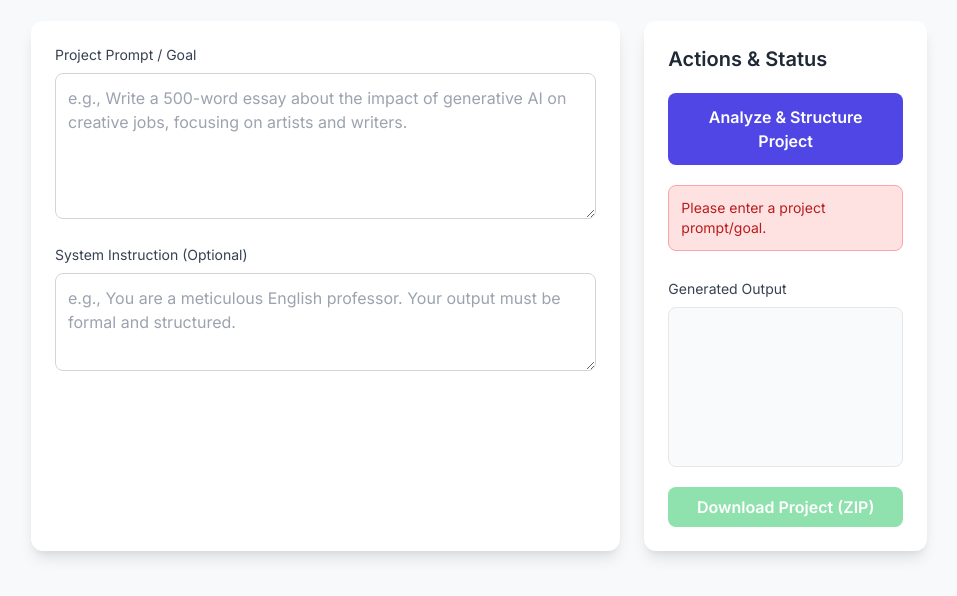
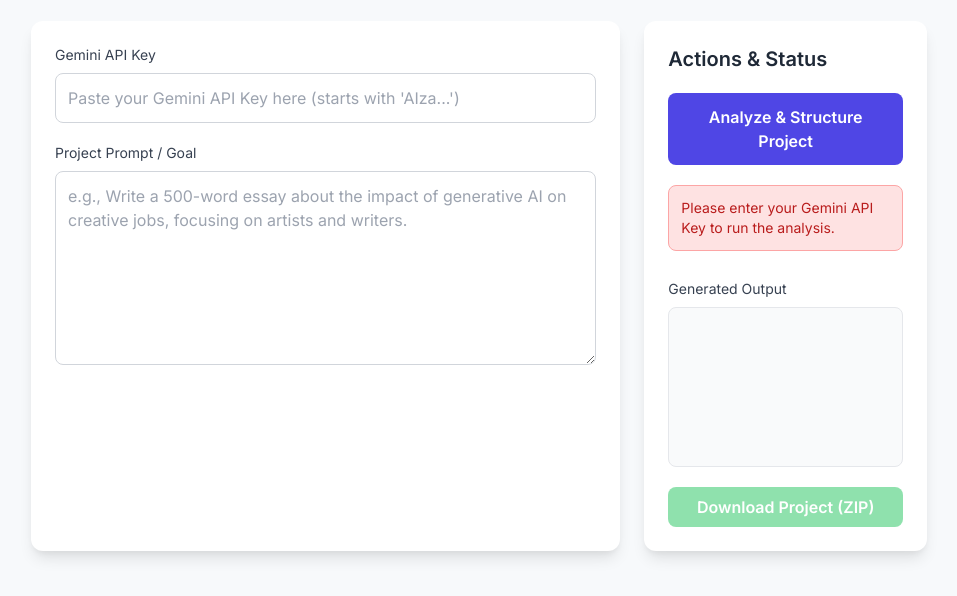
Before and after one commit to DennisNikolayenko/AI-QA-Generator, a plain HTML site: page index.html in a window 1280 px wide. Both pictures are taken after a click on the button "Analyze & Structure Project". Shown: the part 144-740 px from the top of the page, without its empty margins (161-1118 px from the left). Drawn offline with nearby package versions, Linux system fonts and the light colour scheme.

Commit message:
Back to original

```diff
--- a/index.html
+++ b/index.html
@@ -19,17 +19,21 @@
         <h1 class="text-3xl font-bold text-gray-800 mb-6 text-center">LLM Project Artifact Generator</h1>
 
         <div class="grid grid-cols-1 lg:grid-cols-3 gap-6">
-            <!-- Input Card -->
+            <!-- Input Card (Updated) -->
             <div class="card p-6 rounded-xl col-span-2 space-y-5">
+
+                <!-- NEW: Gemini API Key Input -->
                 <div class="space-y-2">
-                    <label for="promptInput" class="block text-sm font-medium text-gray-700">Project Prompt / Goal</label>
-                    <textarea id="promptInput" rows="5" class="w-full p-3 border border-gray-300 rounded-lg focus:ring-indigo-500 focus:border-indigo-500 transition duration-150" placeholder="e.g., Write a 500-word essay about the impact of generative AI on creative jobs, focusing on artists and writers."></textarea>
+                    <label for="apiKeyInput" class="block text-sm font-medium text-gray-700">Gemini API Key</label>
+                    <input type="password" id="apiKeyInput" class="w-full p-3 border border-gray-300 rounded-lg focus:ring-indigo-500 focus:border-indigo-500 transition duration-150" placeholder="Paste your Gemini API Key here (starts with 'AIza...')" />
                 </div>
 
                 <div class="space-y-2">
-                    <label for="systemInstruction" class="block text-sm font-medium text-gray-700">System Instruction (Optional)</label>
-                    <textarea id="systemInstruction" rows="3" class="w-full p-3 border border-gray-300 rounded-lg focus:ring-indigo-500 focus:border-indigo-500 transition duration-150" placeholder="e.g., You are a meticulous English professor. Your output must be formal and structured."></textarea>
+                    <label for="promptInput" class="block text-sm font-medium text-gray-700">Project Prompt / Goal</label>
+                    <textarea id="promptInput" rows="7" class="w-full p-3 border border-gray-300 rounded-lg focus:ring-indigo-500 focus:border-indigo-500 transition duration-150" placeholder="e.g., Write a 500-word essay about the impact of generative AI on creative jobs, focusing on artists and writers."></textarea>
                 </div>
+
+                <!-- Removed System Instruction Input -->
             </div>
 
             <!-- Actions/Output Card -->
@@ -54,17 +58,13 @@
     </div>
 
     <script>
-        // Global variables for Firebase auth are defined in the Canvas environment but not used in this app.
-        // We set the API key to an empty string, which allows the Canvas environment to inject the real, secure key at runtime.
-        const apiKey = "";
-
-        // --- CONSTANTS ---
+        // Global constant for the model
         const GENERATION_MODEL = 'gemini-2.5-flash-preview-09-2025';
-        const API_URL = `https://generativelanguage.googleapis.com/v1beta/models/${GENERATION_MODEL}:generateContent?key=${apiKey}`;
 
         // --- DOM ELEMENTS ---
+        const apiKeyInput = document.getElementById('apiKeyInput');
         const promptInput = document.getElementById('promptInput');
-        const systemInstruction = document.getElementById('systemInstruction');
+        // systemInstruction is removed
         const analyzeButton = document.getElementById('analyzeButton');
         const buttonText = document.getElementById('buttonText');
         const loadingSpinner = document.getElementById('loadingSpinner');
@@ -103,14 +103,20 @@
 
         async function handleAnalyzeProject() {
             const prompt = promptInput.value.trim();
-            const system = systemInstruction.value.trim();
+            const apiKey = apiKeyInput.value.trim(); // Read the API Key
+
+            if (!apiKey) {
+                showStatus('Please enter your Gemini API Key to run the analysis.', 'error');
+                return;
+            }
 
             if (!prompt) {
                 showStatus('Please enter a project prompt/goal.', 'error');
                 return;
             }
 
-            // The API Key check is now removed because the environment injects it.
+            // Construct API URL with user-provided key
+            const API_URL_WITH_KEY = `https://generativelanguage.googleapis.com/v1beta/models/${GENERATION_MODEL}:generateContent?key=${apiKey}`;
 
             showLoading(true);
             updateOutput('Awaiting response from Gemini...');
@@ -132,11 +138,10 @@
                 required: ["projectGoal", "provider", "config", "prompts", "tests"]
             };
 
+            // Simplified System Instruction (no optional user-defined system prompt)
             const fullSystemInstruction = `You are an expert in LLM evaluation using the Promptfoo framework. Your task is to generate the necessary scaffolding files (YAML config, a sample prompt, and a sample test file) for the user's project goal. The final output must be a single, stringified JSON object conforming to the provided schema. The 'config' value must use 'openai:gpt-5-mini' as the default provider for portability, regardless of the user's prompt.
 
             Project Goal: ${prompt}
-
-            ${system ? `Additional System Instruction: ${system}` : ''}
 
             Generate the content for the following files based on the project goal:
             1. 'promptfooconfig.yaml': The main configuration file.
@@ -155,7 +160,8 @@
             };
 
             try {
-                const response = await fetch(API_URL, {
+                // Use the API URL with the key provided by the user input
+                const response = await fetch(API_URL_WITH_KEY, {
                     method: 'POST',
                     headers: { 'Content-Type': 'application/json' },
                     body: JSON.stringify(payload)
@@ -194,7 +200,6 @@
         }
 
         // --- DOWNLOAD LOGIC (Uses a simple mock Zip functionality for demonstration) ---
-        // In a real browser environment, a library like JSZip would be required, but here we simulate the file creation.
 
         function downloadArtifacts() {
             if (!generatedArtifacts) {
```
